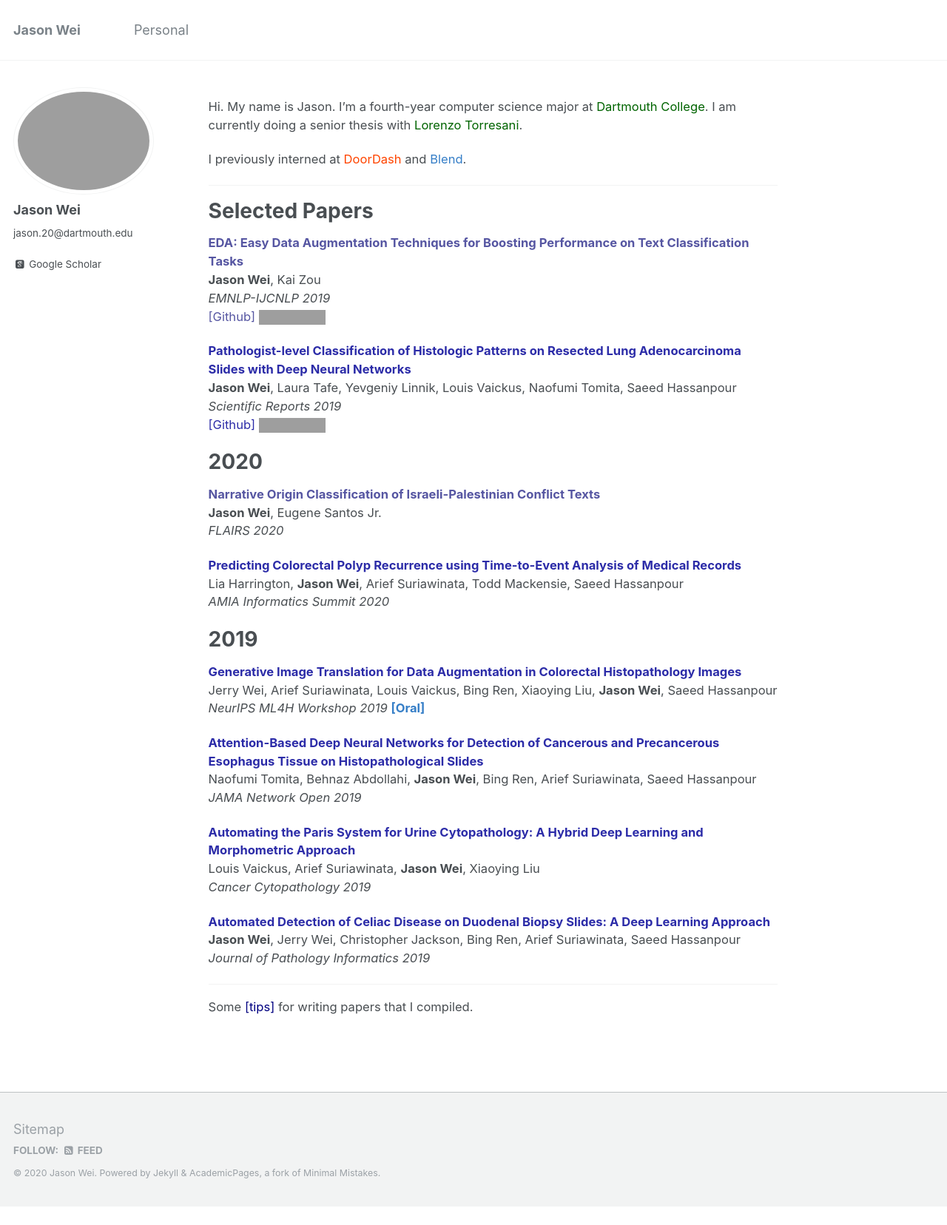
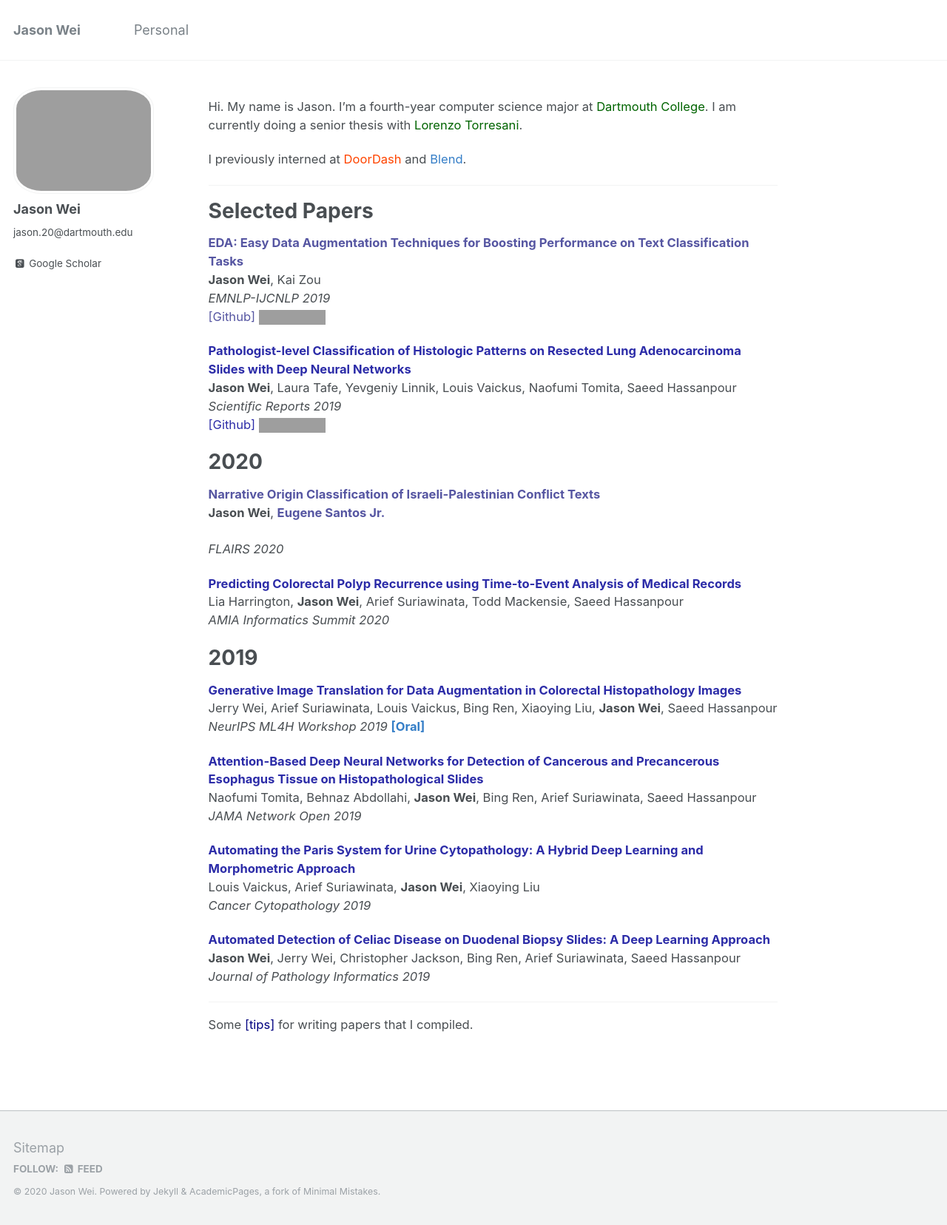
Before and after one commit to jasonwei20/jasonwei20.github.io, a Jekyll site: the page built from _pages/about.md, in a window 1280 px wide. Shown: the whole page at 74% size. Built offline with Jekyll 4.4.1, drawn with Linux system fonts in a browser that asks for light colours; some web fonts are replaced; before the commit the page ends 1631 px from its top, so only the background shows below that; grey boxes are pictures that could not be loaded.

Commit message:
small changes

```diff
--- a/_pages/about.md
+++ b/_pages/about.md
@@ -30,8 +30,8 @@
 <img height="16" src="https://img.shields.io/github/stars/BMIRDS/deepslide.svg?logo=github&logoColor=white&colorA=navy&link=https://github.com/BMIRDS/deepslide&link=https://github.com/BMIRDS/deepslide">
 
 # 2020
-<a style="color:#5656a2" target="_blank"><b>Narrative Origin Classification of Israeli-Palestinian Conflict Texts</b></a> <br>
-**Jason Wei**, Eugene Santos Jr.
+<a href="http://di2ag.thayer.dartmouth.edu/~eugene/" style="color:#5656a2" target="_blank"><b>Narrative Origin Classification of Israeli-Palestinian Conflict Texts</b></a> <br>
+**Jason Wei**, <a style="color:#5656a2" target="_blank"><b>Eugene Santos Jr.</b></a> <br>
 *FLAIRS 2020*
 
 <a href="https://arxiv.org/abs/1911.07368" style="color:#2C2CA8" target="_blank"><b>Predicting Colorectal Polyp Recurrence using Time-to-Event Analysis of Medical Records</b></a> <br>
--- a/_sass/_sidebar.scss
+++ b/_sass/_sidebar.scss
@@ -82,11 +82,11 @@
   }
 
   img {
-    max-width: 200px;
-    border-radius: 50%;
+    max-width: 230px;
+    border-radius: 20%;
 
     @include breakpoint($large) {
-      padding: 5px;
+      padding: 3px;
       border: 1px solid $border-color;
     }
   }
```
